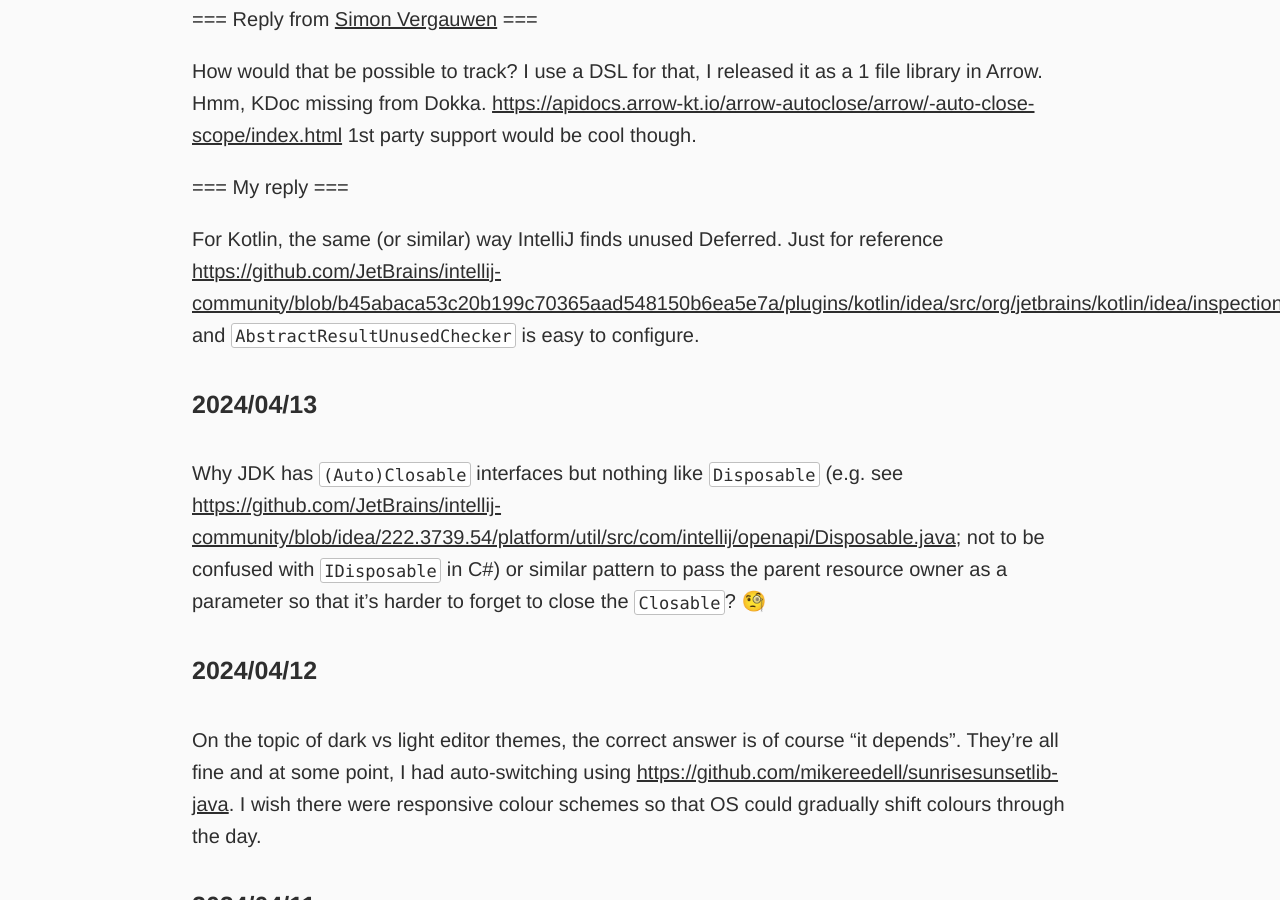
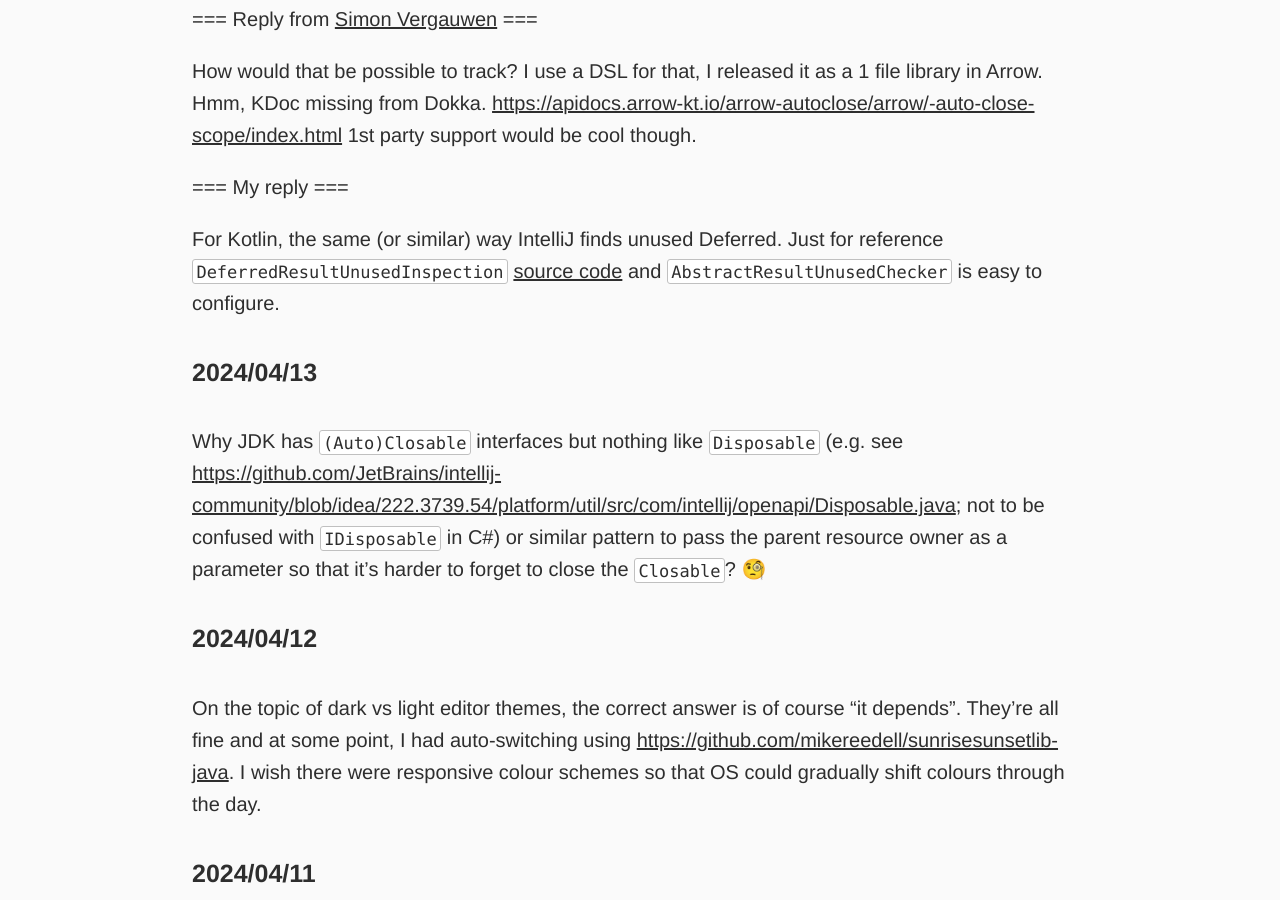
Before and after one commit to dkandalov/dkandalov.github.io, a Jekyll site: the page built from micro-blog.md, in a window 1280 px wide and 900 px high, scrolled down 678 px. Built offline with Jekyll 4.4.1, drawn with Linux system fonts in a browser that asks for light colours.

Commit message:
updated micro-blog

```diff
--- a/micro-blog.md
+++ b/micro-blog.md
@@ -19,7 +19,7 @@ Hmm, KDoc missing from Dokka. <https://apidocs.arrow-kt.io/arrow-autoclose/arrow
 
 === My reply ===
 
-For Kotlin, the same (or similar) way IntelliJ finds unused Deferred. Just for reference <https://github.com/JetBrains/intellij-community/blob/b45abaca53c20b199c70365aad548150b6ea5e7a/plugins/kotlin/idea/src/org/jetbrains/kotlin/idea/inspections/coroutines/DeferredResultUnusedInspection.kt#L17> and `AbstractResultUnusedChecker` is easy to configure.
+For Kotlin, the same (or similar) way IntelliJ finds unused Deferred. Just for reference `DeferredResultUnusedInspection` [source code](https://github.com/JetBrains/intellij-community/blob/b45abaca53c20b199c70365aad548150b6ea5e7a/plugins/kotlin/idea/src/org/jetbrains/kotlin/idea/inspections/coroutines/DeferredResultUnusedInspection.kt#L17) and `AbstractResultUnusedChecker` is easy to configure.
 
 #### 2024/04/13
 Why JDK has `(Auto)Closable` interfaces but nothing like `Disposable` (e.g. see <https://github.com/JetBrains/intellij-community/blob/idea/222.3739.54/platform/util/src/com/intellij/openapi/Disposable.java>; not to be confused with `IDisposable` in C#) or similar pattern to pass the parent resource owner as a parameter so that it's harder to forget to close the `Closable`? 🧐
```
